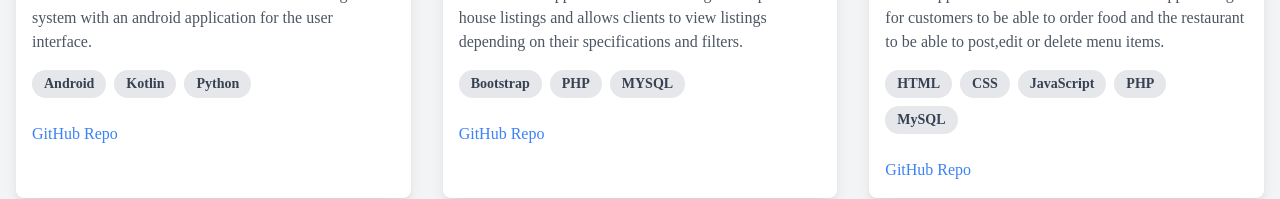
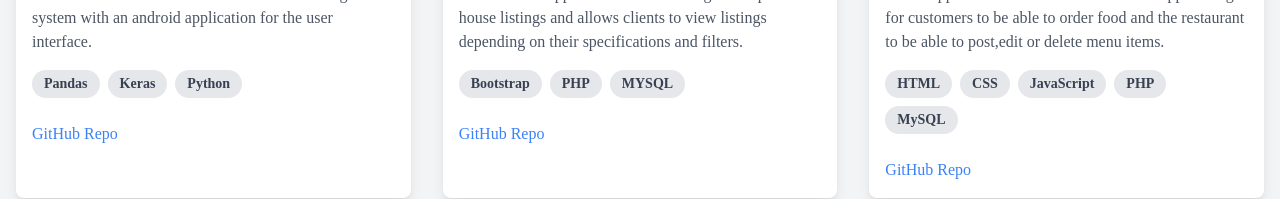
Before and after one commit to GacheruE/portfolio_react, a React (Create React App) app: page / in a window 1280 px wide. Shown: the part 2314-2513 px from the top of the page. Built offline with nearby package versions, Linux system fonts and the light colour scheme.

Commit message:
Update Project.js

```diff
--- a/src/components/Project.js
+++ b/src/components/Project.js
@@ -9,7 +9,7 @@ const Project = () => {
       id: 1,
       title: 'Onion Doctor',
       description: 'An onion leaf disease detection machine learning system with an android application for the user interface.',
-      technologies: ['Android', 'Kotlin', 'Python'],
+      technologies: ['Pandas', 'Keras', 'Python'],
       githubLink: 'https://github.com/GacheruE/OnionDoctor',
       image: O1,
     },
```
